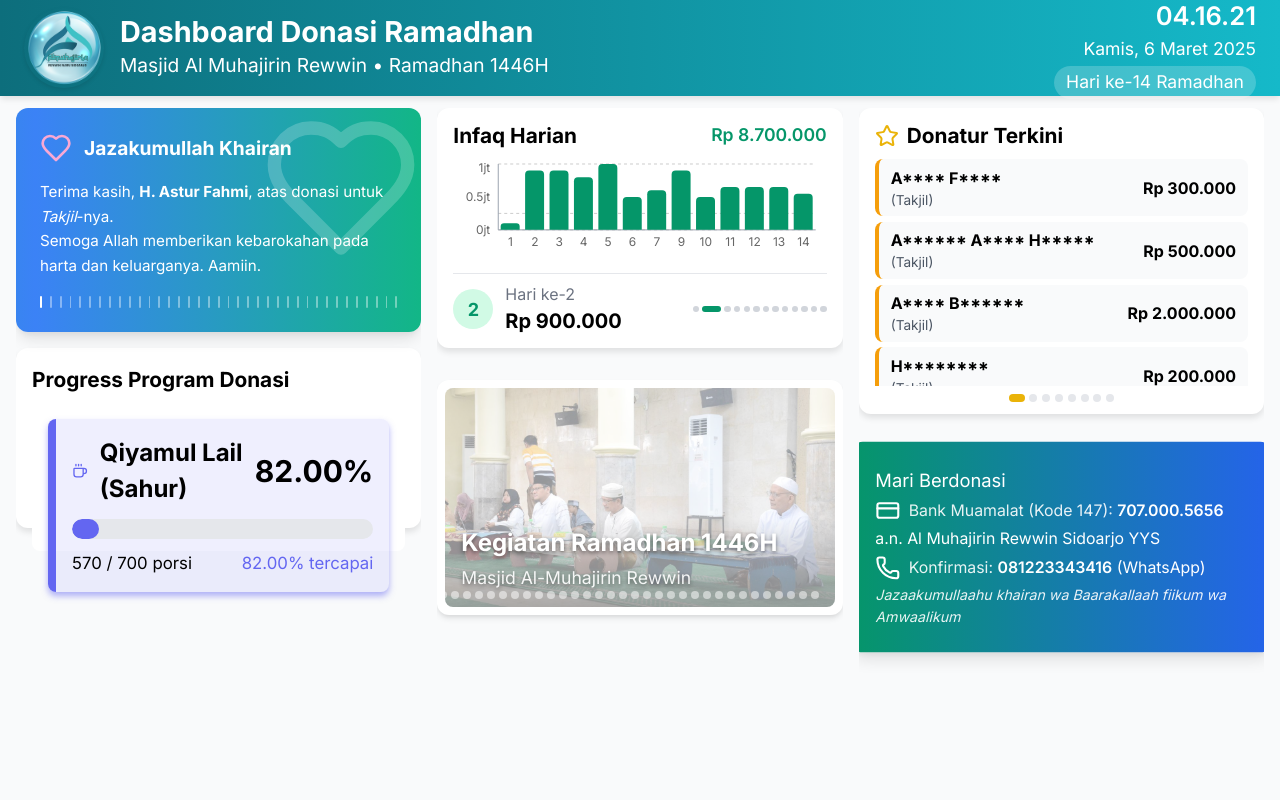
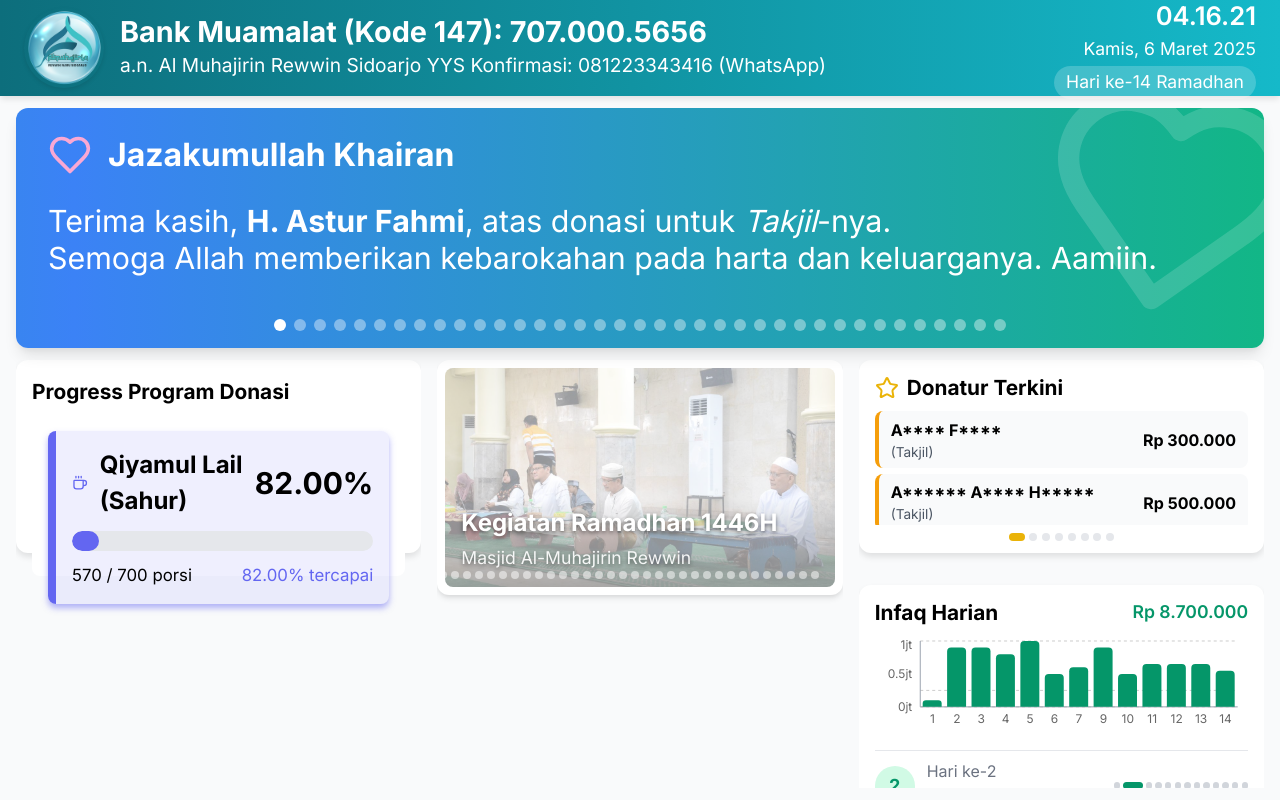
Before and after one commit to guntarion/almuhajirin-amal, a Next.js app: page /tv in a window 1280 px wide. Built offline with nearby package versions, Linux system fonts and the light colour scheme.

Commit message:
Edit layout bagian 1

```diff
--- a/src/components/tv/TVAjakanDonasi.module.css
+++ b/src/components/tv/TVAjakanDonasi.module.css
@@ -2,24 +2,25 @@
 /* CSS Module for TVAjakanDonasi component */
 
 .container {
-  background: linear-gradient(to right, #059669, #2563eb); /* from-green-600 to-blue-600 */
-  border-radius: 0.75rem; /* rounded-xl */
-  box-shadow: 0 10px 15px -3px rgba(0, 0, 0, 0.1), 0 4px 6px -2px rgba(0, 0, 0, 0.05); /* shadow-xl */
-  padding: 1.5rem; /* p-6 */
+  background: linear-gradient(to right, #059669, #2563eb);
+  border-radius: 0.75rem;
+  box-shadow: 0 4px 6px rgba(0, 0, 0, 0.1);
+  padding: 1rem;
   color: white;
   animation: pulse 4s ease-in-out infinite;
+  height: 100%; /* Take full height of container */
 }
 
 .title {
-  font-size: 1.1rem; /* text-2xl */
-  font-weight: 400; /* font-bold */
-  margin-bottom: 0.25rem; /* mb-1 */
+  font-size: 1rem;
+  font-weight: 400;
+  margin-bottom: 0.25rem;
 }
 
 .content {
   display: flex;
   flex-direction: column;
-  gap: 0.25rem; /* space-y-1 */
+  gap: 0.25rem;
 }
 
 .row {
@@ -28,32 +29,33 @@
 }
 
 .icon {
-  width: 1.5rem; /* w-6 */
-  height: 1.5rem; /* h-6 */
-  margin-right: 0.5rem; /* mr-2 */
+  width: 1.25rem;
+  height: 1.25rem;
+  margin-right: 0.5rem;
 }
 
 .text {
-  font-size: 0.95rem; /* text-xl */
+  font-size: 0.875rem;
 }
 
 .label {
-  opacity: 0.9; /* opacity-90 */
+  opacity: 0.9;
 }
 
 .value {
-  font-weight: 600; /* font-semibold */
+  font-weight: 600;
 }
 
 .accountName {
-  font-size: 0.95rem; /* text-xl */
+  font-size: 0.875rem;
 }
 
 .footer {
-  margin-top: 0.25rem; /* mt-1 */
+  margin-top: 0.25rem;
   font-style: italic;
-  font-size: 0.85rem; /* text-lg */
-  opacity: 0.9; /* opacity-90 */
+  font-size: 0.75rem;
+  opacity: 0.9;
+  display: none; /* Hide in compact mode */
 }
 
 @keyframes pulse {
--- a/src/components/tv/TVDisplay.jsx
+++ b/src/components/tv/TVDisplay.jsx
@@ -56,9 +56,12 @@ const TVDisplay = () => {
               <Image src='/logo-yamr.png' alt='Al Muhajirin' width={80} height={80} className={styles.logo} />
             </div>
             <div className={styles.titleWrapper}>
-              <h1 className={styles.headerTitle}>Dashboard Donasi Ramadhan</h1>
+              <h1 className={styles.headerTitle}>
+                {tvDisplayConfig.rekening.bank}: {tvDisplayConfig.rekening.nomor}
+              </h1>
+
               <h2 className={styles.headerSubtitle}>
-                {tvDisplayConfig.masjidName} • Ramadhan {tvDisplayConfig.tahunHijriah}
+                a.n. {tvDisplayConfig.rekening.atasNama} Konfirmasi: {tvDisplayConfig.kontak.whatsapp} (WhatsApp)
               </h2>
             </div>
           </div>
@@ -71,40 +74,45 @@ const TVDisplay = () => {
       </div>
 
       {/* Main Content with 3-column layout for better TV display */}
+      {/* Full-width Terima Kasih Widget */}
+      <div className={styles.fullWidthSection}>
+        <TVTerimaKasihWidget />
+      </div>
+
+      {/* Main Content with 3-column layout for better TV display */}
       <div className={styles.mainContent}>
-        {/* Left Column - Thank You and Progress */}
+        {/* Left Column - Progress and Ajakan Donasi */}
         <div className={styles.leftColumn}>
-          {/* Ucapan Terima Kasih Widget - Compact Version */}
-          <TVTerimaKasihWidget />
-
           {/* Progress Bar Charts - Featured Program Only */}
           <div className={styles.progressSection}>
             <h3 className={styles.sectionTitle}>Progress Program Donasi</h3>
             <TVProgramRotation />
           </div>
+
+          {/* Compact Ajakan Donasi */}
+          {/* <div className={styles.compactAjakanDonasiContainer}>
+            <TVAjakanDonasi />
+          </div> */}
         </div>
 
-        {/* Middle Column - Infaq Chart and Photos */}
+        {/* Middle Column - Photos */}
         <div className={styles.middleColumn}>
-          {/* Chart Infaq Harian with Reduced Height */}
-          <TVInfaqHarianChart infaqHarian={infaqHarian} />
-
           {/* Photo Slideshow */}
           <div className={styles.slideshowSection}>
             <TVPhotoSlideshow />
           </div>
         </div>
 
-        {/* Right Column - Donors List and Donation Info */}
+        {/* Right Column - Donors List and Infaq Chart */}
         <div className={styles.rightColumn}>
-          {/* Donatur Terkini - With reduced height */}
+          {/* Donatur Terkini */}
           <div className={styles.donaturTerkiniContainer}>
             <TVDonaturTerkini />
           </div>
 
-          {/* Ajakan Donasi */}
-          <div className={styles.ajakanDonasiContainer}>
-            <TVAjakanDonasi />
+          {/* Infaq Harian Chart */}
+          <div className={styles.infaqChartContainer}>
+            <TVInfaqHarianChart infaqHarian={infaqHarian} />
           </div>
         </div>
       </div>
--- a/src/components/tv/TVDisplay.module.css
+++ b/src/components/tv/TVDisplay.module.css
@@ -85,40 +85,63 @@
   font-size: 1.1rem; /* Reduced from 1.25rem */
 }
 
+/* Full-width section for Terima Kasih Widget */
+.fullWidthSection {
+  padding: 0.75rem 1rem;
+  width: 100%;
+}
+
 .mainContent {
-  flex: 1; /* Take remaining space */
-  padding: 0.75rem 1rem; /* Reduced padding */
+  flex: 1;
+  padding: 0 1rem 0.75rem 1rem;
   display: grid;
-  grid-template-columns: 1fr 1fr 1fr; /* Three equal columns */
-  gap: 1rem; /* Reduced from 1.5rem */
-  height: calc(88vh - 0.75rem); /* Header is 12vh, so this ensures it fills the screen */
+  grid-template-columns: 1fr 1fr 1fr;
+  gap: 1rem;
+  height: calc(75vh - 1.5rem); /* Reduced height to accommodate full-width section */
   overflow: hidden;
 }
 
-.leftColumn,
-.middleColumn,
+.leftColumn {
+  display: flex;
+  flex-direction: column;
+  gap: 1rem;
+  overflow: hidden;
+  height: 100%;
+  flex: 1;
+}
+
+.middleColumn {
+  display: flex;
+  flex-direction: column;
+  overflow: hidden;
+  height: 100%;
+  flex: 1;
+}
+
 .rightColumn {
   display: flex;
   flex-direction: column;
-  gap: 1rem; /* Reduced from 1.5rem and 2rem */
+  gap: 1rem;
   overflow: hidden;
   height: 100%;
+  flex: 1;
 }
 
 .progressSection {
   background-color: white;
-  border-radius: 0.75rem; /* rounded-xl */
-  box-shadow: 0 4px 6px rgba(0, 0, 0, 0.1); /* Lighter shadow */
-  padding: 1rem; /* Reduced from 1.5rem */
-  height: 180px; /* Fixed height instead of flex: 1 */
+  border-radius: 0.75rem;
+  box-shadow: 0 4px 6px rgba(0, 0, 0, 0.1);
+  padding: 1rem;
+  height: 45%; /* Take 45% of column height */
   display: flex;
   flex-direction: column;
+  margin-bottom: 1rem;
 }
 
 .sectionTitle {
-  font-size: 1.3rem; /* Reduced from 1.5rem */
-  font-weight: 700; /* font-bold */
-  margin-bottom: 0.5rem; /* mb-2 */
+  font-size: 1.3rem;
+  font-weight: 700;
+  margin-bottom: 0.5rem;
 }
 
 .programList {
@@ -128,39 +151,48 @@
 }
 
 .slideshowSection {
-  flex: 1; /* Take remaining space */
+  flex: 1;
   display: flex;
   flex-direction: column;
+  height: 100%;
 }
 
 .indicatorContainer {
   display: flex;
   justify-content: center;
-  gap: 0.4rem; /* gap-1.5 */
-  margin-top: 0.75rem; /* mt-3 */
+  gap: 0.4rem;
+  margin-top: 0.75rem;
 }
 
 .indicator {
-  width: 0.6rem; /* Reduced from 0.75rem */
-  height: 0.6rem; /* Reduced from 0.75rem */
-  border-radius: 50%; /* rounded-full */
-  background-color: #cbd5e0; /* gray-400 */
+  width: 0.6rem;
+  height: 0.6rem;
+  border-radius: 50%;
+  background-color: #cbd5e0;
   transition: all 0.3s ease;
 }
 
 .indicatorActive {
-  width: 1.2rem; /* Reduced from 1.5rem */
-  border-radius: 9999px; /* elongated */
+  width: 1.2rem;
+  border-radius: 9999px;
 }
 
-/* New styles for rotating outer container */
 .donaturTerkiniContainer {
-  height: 45%; /* Take 45% of right column height */
+  height: 45%;
   margin-bottom: 1rem;
 }
 
-.ajakanDonasiContainer {
-  height: 52%; /* Take 52% of right column height */
+.infaqChartContainer {
+  height: 52%;
+}
+
+/* Compact style for Ajakan Donasi */
+.compactAjakanDonasiContainer {
+  background-color: white;
+  border-radius: 0.75rem;
+  box-shadow: 0 4px 6px rgba(0, 0, 0, 0.1);
+  padding: 0.75rem;
+  height: 52%; /* Match height with other sections */
 }
 
 /* Animation keyframes */
--- a/src/components/tv/TVTerimaKasihWidget.module.css
+++ b/src/components/tv/TVTerimaKasihWidget.module.css
@@ -5,46 +5,53 @@
   background: linear-gradient(90deg, #10b981, #3b82f6, #10b981);
   background-size: 200% 200%;
   animation: gradientFlow 15s ease infinite;
-  border-radius: 0.75rem; /* rounded-xl */
-  box-shadow: 0 10px 15px -3px rgba(0, 0, 0, 0.1), 0 4px 6px -2px rgba(0, 0, 0, 0.05); /* shadow-xl */
-  padding: 1.5rem; /* p-6 */
+  border-radius: 0.75rem;
+  box-shadow: 0 10px 15px -3px rgba(0, 0, 0, 0.1), 0 4px 6px -2px rgba(0, 0, 0, 0.05);
+  padding: 1.25rem 2rem 2rem; /* First value (2.25rem) controls top padding */
   color: white;
   overflow: hidden;
   position: relative;
+  height: 240px; /* Increased height for better text visibility */
+  width: 100%;
+  display: flex;
+  flex-direction: column;
 }
 
 .backgroundIcon {
   position: absolute;
-  top: 0;
-  right: 0;
-  opacity: 0.2;
+  top: -2rem;
+  right: -2rem;
+  opacity: 0.15;
+  transform: rotate(10deg);
 }
 
 .backgroundHeartIcon {
-  width: 10rem; /* w-40 */
-  height: 10rem; /* h-40 */
+  width: 16rem;
+  height: 16rem;
 }
 
 .header {
   display: flex;
   align-items: center;
-  margin-bottom: 1rem; /* mb-4 */
+  margin-top: 0.2rem;
+  margin-bottom: 1.5rem; /* Increased margin for better spacing */
 }
 
 .headerIcon {
-  width: 2rem; /* w-8 */
-  height: 2rem; /* h-8 */
-  margin-right: 0.75rem; /* mr-3 */
-  color: #f9a8d4; /* text-pink-300 */
+  width: 2.75rem;
+  height: 2.75rem;
+  margin-right: 1rem;
+  color: #f9a8d4;
 }
 
 .title {
-  font-weight: 700; /* font-bold */
-  font-size: 1.2rem; /* text-2xl */
+  font-weight: 700;
+  font-size: 2rem;
 }
 
 .messageContainer {
-  min-height: 100px;
+  min-height: 120px; /* Increased min-height */
+  margin-bottom: 1.5rem; /* Increased margin below message */
 }
 
 .fadeIn {
@@ -53,8 +60,9 @@
 }
 
 .message {
-  font-size: 0.95rem; /* text-xl */
-  line-height: 1.625; /* leading-relaxed */
+  font-size: 1.9rem;
+  line-height: 1.2; /* Slightly increased line height */
+  max-width: 95%;
 }
 
 .name {
```
